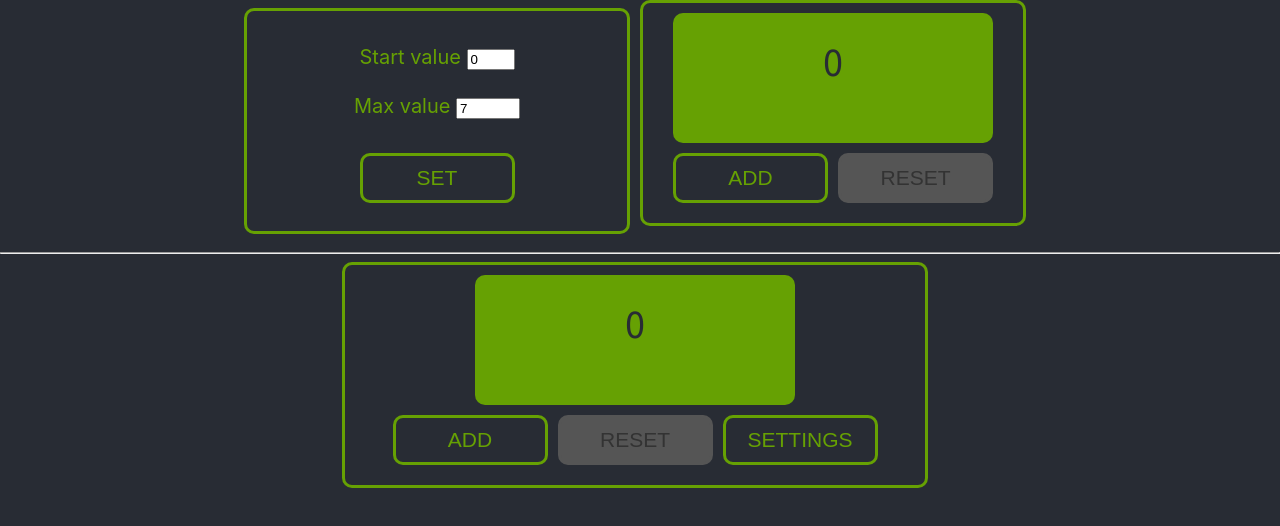
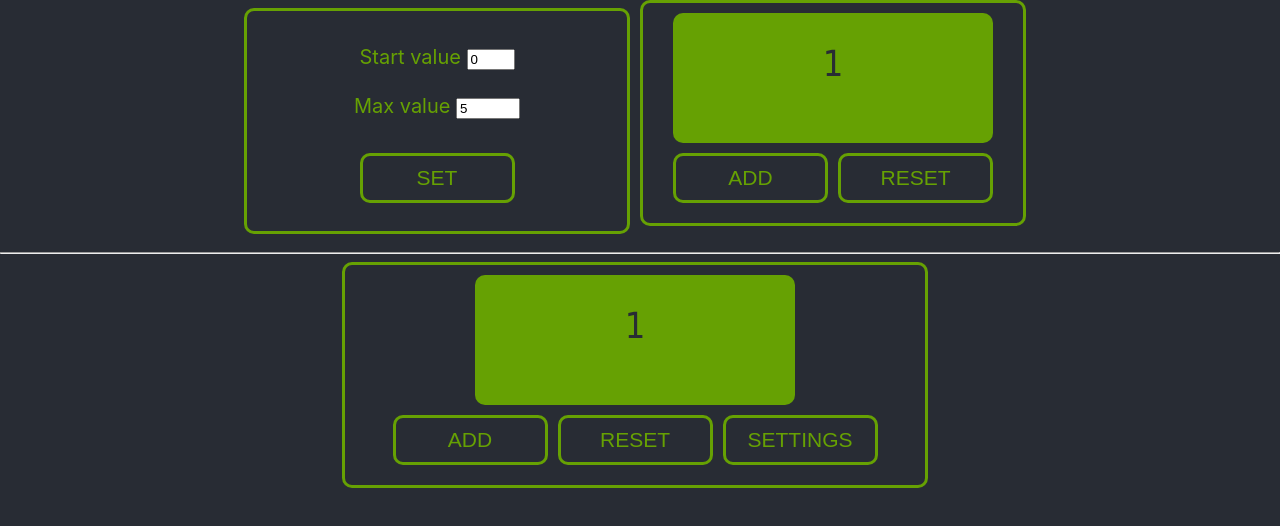
Before and after one commit to romanxeo/counter, a React (Create React App) app: page / in a window 1280 px wide. Shown: the top 526 px of the page. Built offline with nearby package versions, Linux system fonts and the light colour scheme.

Commit message:
Counter 3

```diff
--- a/package.json
+++ b/package.json
@@ -10,9 +10,13 @@
     "@types/node": "^12.0.0",
     "@types/react": "^17.0.0",
     "@types/react-dom": "^17.0.0",
+    "@types/react-redux": "^7.1.18",
+    "@types/redux": "^3.6.0",
     "react": "^17.0.2",
     "react-dom": "^17.0.2",
+    "react-redux": "^7.2.4",
     "react-scripts": "4.0.3",
+    "redux-thunk": "^2.3.0",
     "typescript": "^4.1.2",
     "web-vitals": "^1.0.1"
   },
--- /dev/null
+++ b/src/AppWithRedux.tsx
@@ -0,0 +1,151 @@
+import React, {useEffect, useState} from 'react';
+import s from './App.module.css';
+import Counter from "./Counter";
+import Button from "./Button";
+import Inputer from "./Inputer";
+import {useDispatch, useSelector} from "react-redux";
+import {AppStateType} from "./store/store";
+import {
+    getCountAll,
+    initialStateType,
+    setCountMax,
+    setCountStart,
+    setCountAll,
+    addCount, resetCount, switcher
+} from './store/counter-reducer';
+
+
+function AppWithRedux() {
+
+    const count = useSelector<AppStateType, initialStateType>(state => state.counter)
+    const dispatch = useDispatch()
+
+    useEffect(() => {
+        const action = getCountAll()
+        dispatch(action)
+    }, [])
+
+    const CountStartCallback = (vals: number) => {
+        const action = setCountStart(vals)
+        dispatch(action)
+    }
+
+    const CountMaxCallback = (valm: number) => {
+        const action = setCountMax(valm)
+        dispatch(action)
+    }
+
+    //выставляем данные в основном стейте
+    const setCountAllFunc = () => {
+        const action = setCountAll()
+        dispatch(action)
+    }
+
+    const addCountFunc = () => {
+        const action = addCount()
+        dispatch(action)
+    }
+
+    const resetCountFunc = () => {
+        const action = resetCount()
+        dispatch(action)
+    }
+
+    const switcherFunc = () => {
+        const action = switcher()
+        dispatch(action)
+
+    }
+
+
+    let switchContainer =
+        <div className={s.MainTwo}>
+            <Counter countCurrent={count.countCurrent}
+                     countMax={count.countMax}/>
+
+            <Button name={'ADD'}
+                    callback={addCountFunc}
+                    countCurrent={count.countCurrent}
+                    countStart={count.countStart}
+                    countMax={count.countMax}/>
+
+            <Button name={'RESET'}
+                    callback={resetCountFunc}
+                    countCurrent={count.countCurrent}
+                    countStart={count.countStart}
+                    countMax={count.countMax}/>
+
+            <Button name={'SETTINGS'}
+                    callback={switcherFunc}
+                    countCurrent={count.countCurrent}
+                    countStart={count.countStart}
+                    countMax={count.countMax}/>
+
+        </div>
+
+    if (!count.switcher) {
+        switchContainer =
+            <div className={s.MainTwo}>
+                <Inputer StartCallback={count.StartCallback}
+                         MaxCallback={count.MaxCallback}
+                         CountStartCallback={CountStartCallback}
+                         CountMaxCallback={CountMaxCallback}/>
+
+                <Button name={'SET'}
+                        callback={setCountAllFunc}
+                        countCurrent={count.countCurrent}
+                        countStart={count.countStart}
+                        countMax={count.countMax}/>
+
+                <Button name={'COUNTER'}
+                        callback={switcherFunc}
+                        countCurrent={count.countCurrent}
+                        countStart={count.countStart}
+                        countMax={count.countMax}/>
+            </div>
+    }
+
+
+    return (
+        <body className={s.App}>
+
+        <div className={s.Main}>
+            <Inputer StartCallback={count.StartCallback}
+                     MaxCallback={count.MaxCallback}
+                     CountStartCallback={CountStartCallback}
+                     CountMaxCallback={CountMaxCallback}/>
+
+            <Button name={'SET'}
+                    callback={setCountAllFunc}
+                    countCurrent={count.countCurrent}
+                    countStart={count.countStart}
+                    countMax={count.countMax}/>
+        </div>
+
+        <div className={s.Main}>
+            <Counter countCurrent={count.countCurrent}
+                     countMax={count.countMax}/>
+
+            <Button name={'ADD'}
+                    callback={addCountFunc}
+                    countCurrent={count.countCurrent}
+                    countStart={count.countStart}
+                    countMax={count.countMax}/>
+
+            <Button name={'RESET'}
+                    callback={resetCountFunc}
+                    countCurrent={count.countCurrent}
+                    countStart={count.countStart}
+                    countMax={count.countMax}/>
+        </div>
+
+
+        <hr/>
+
+        {switchContainer}
+
+        </body>
+    );
+}
+
+export default AppWithRedux;
--- a/src/index.tsx
+++ b/src/index.tsx
@@ -3,12 +3,13 @@ import ReactDOM from 'react-dom';
 import './index.css';
 import App from './App';
 import reportWebVitals from './reportWebVitals';
+import {Provider} from "react-redux";
+import {store} from "./store/store";
+import AppWithRedux from './AppWithRedux';
 
-ReactDOM.render(
-  <React.StrictMode>
-    <App />
-  </React.StrictMode>,
-  document.getElementById('root')
+ReactDOM.render(<Provider store={store}>
+          <AppWithRedux />
+      </Provider>, document.getElementById('root')
 );
 
 // If you want to start measuring performance in your app, pass a function
--- /dev/null
+++ b/src/store/counter-reducer.ts
@@ -0,0 +1,163 @@
+
+export type addCountAT = {
+    type: 'ADD-COUNT'
+}
+
+export type resetCountAT = {
+    type: 'RESET-COUNT'
+}
+
+export type switcherAT = {
+    type: 'SWITCHER'
+}
+
+export type setCountStartAT = {
+    type: 'SET-COUNT-START',
+    vals: number
+}
+
+export type setCountMaxAT = {
+    type: 'SET-COUNT-MAX',
+    valm: number
+}
+
+export type setCountAllAT = {
+    type: 'SET-COUNT-ALL'
+}
+
+export type getCountAllAT = {
+    type: 'GET-COUNT-ALL'
+}
+
+export type initialStateType = {
+    countStart: number,
+    countMax: number,
+    countCurrent: number,
+    StartCallback: number,
+    MaxCallback: number,
+    switcher: boolean
+}
+
+const initialState: initialStateType = {
+    countStart: 0,
+    countMax: 5,
+    countCurrent: 1,
+    StartCallback: 0,
+    MaxCallback: 5,
+    switcher: true
+}
+
+export type actionsType = addCountAT
+    | resetCountAT
+    | switcherAT
+    | setCountStartAT
+    | setCountMaxAT
+    | setCountAllAT
+    | getCountAllAT
+
+export const counterReducer = (state: initialStateType = initialState, action: actionsType): initialStateType => {
+    switch (action.type) {
+        case 'ADD-COUNT' : {
+            let copyState = {...state}
+            if (copyState.countCurrent < copyState.countMax) {
+                copyState.countCurrent = copyState.countCurrent + 1
+            }
+            return copyState
+        }
+        case 'RESET-COUNT' : {
+            return {...state, countCurrent: state.countStart}
+        }
+        case "SWITCHER" : {
+            let copyState = {...state}
+            copyState.switcher = !copyState.switcher
+            return copyState
+        }
+        case 'SET-COUNT-START' : {
+            return {...state, StartCallback: action.vals}
+        }
+        case 'SET-COUNT-MAX' : {
+            return {...state, MaxCallback: action.valm}
+        }
+        case 'SET-COUNT-ALL' : {
+            let copyState = {...state}
+            copyState.countStart = copyState.StartCallback
+            copyState.countMax = copyState.MaxCallback
+            if (copyState.countCurrent < copyState.StartCallback || copyState.countCurrent > copyState.MaxCallback) {
+                copyState.countCurrent = copyState.StartCallback
+
+            }
+
+            //созранеям в локал стораж
+            localStorage.setItem('countStart', JSON.stringify(copyState.StartCallback))
+            localStorage.setItem('countMax', JSON.stringify(copyState.MaxCallback))
+
+            return copyState
+        }
+        case 'GET-COUNT-ALL' : {
+            let copyState = {...state}
+            let stringValueCountStart = localStorage.getItem('countStart')
+            if (stringValueCountStart) {
+                let numberValueCountStart = JSON.parse(stringValueCountStart)
+                copyState.countStart = numberValueCountStart
+                copyState.StartCallback = numberValueCountStart
+                copyState.countCurrent = numberValueCountStart
+            }
+
+            let stringValueCountMax = localStorage.getItem('countMax')
+            if (stringValueCountMax) {
+                let numberValueCountMax = JSON.parse(stringValueCountMax)
+                copyState.countMax = numberValueCountMax
+                copyState.MaxCallback = numberValueCountMax
+            }
+
+            return copyState
+        }
+        default:
+            return state
+    }
+}
+
+
+export const addCount = (): addCountAT => {
+    return {
+        type: 'ADD-COUNT'
+    }
+}
+
+export const resetCount = (): resetCountAT => {
+    return {
+        type: 'RESET-COUNT'
+    }
+}
+
+export const switcher = (): switcherAT => {
+    return {
+        type: 'SWITCHER'
+    }
+}
+
+export const setCountStart = (vals: number): setCountStartAT => {
+    return {
+        type: 'SET-COUNT-START',
+        vals
+    }
+}
+
+export const setCountMax = (valm: number): setCountMaxAT => {
+    return {
+        type: 'SET-COUNT-MAX',
+        valm
+    }
+}
+
+export const setCountAll = (): setCountAllAT => {
+    return  {
+        type: 'SET-COUNT-ALL'
+    }
+}
+
+export const getCountAll = (): getCountAllAT => {
+    return {
+        type: 'GET-COUNT-ALL'
+    }
+}
--- /dev/null
+++ b/src/store/store.ts
@@ -0,0 +1,15 @@
+import { combineReducers } from "redux"
+import { createStore } from "redux"
+import {counterReducer} from "./counter-reducer";
+
+const rootReducer = combineReducers(
+    {
+        counter: counterReducer
+    }
+)
+
+export type AppStateType = ReturnType<typeof rootReducer>
+
+export const store  = createStore(rootReducer)
+
+type AppStoreType = typeof store
```
Also changed, not shown: src/App.tsx (line endings or trailing spaces), 1 other file (tests, documents, lock files or other folders).
